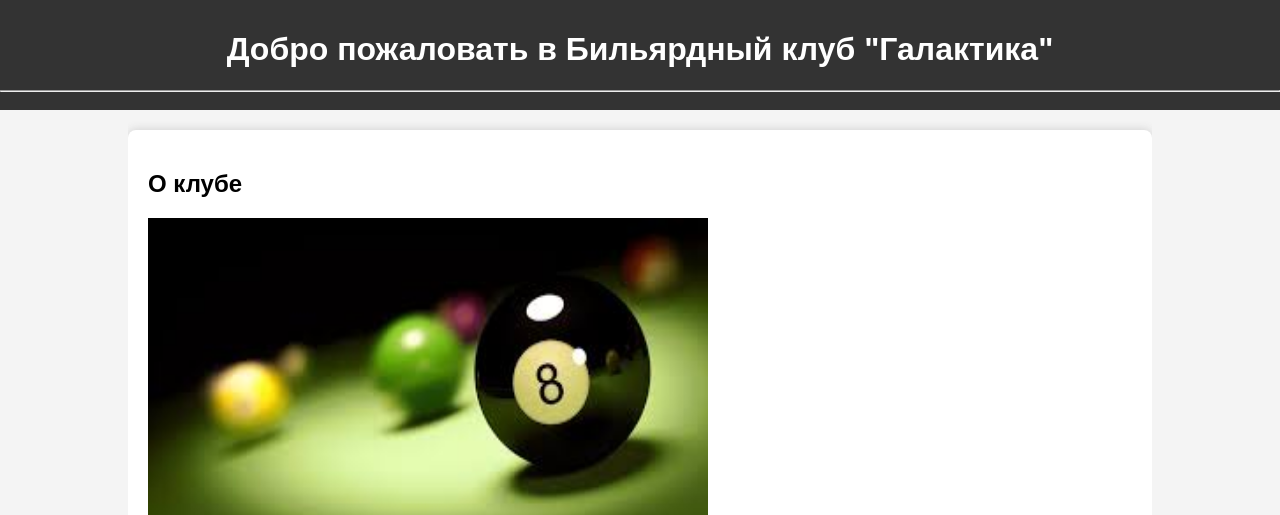
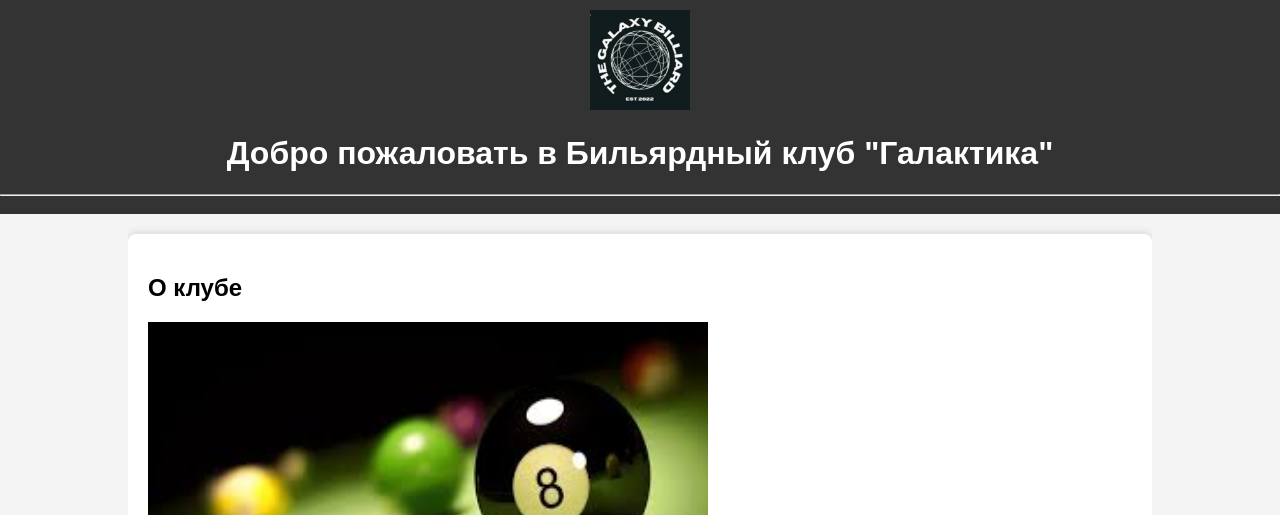
Before and after one commit to volodjangrodno/LessonPS01, a plain HTML site: page index.html in a window 1280 px wide. Shown: the top 515 px of the page. Drawn offline with Linux system fonts and the light colour scheme.

Commit message:
add logo

```diff
--- a/index.html
+++ b/index.html
@@ -39,6 +39,7 @@
 </head>
 <body>
     <header>
+        <img width="100" height="100" src="images/Logo_Galaxy.jpg" alt="Логотип Бильярдного клуба">
         <h1>Добро пожаловать в Бильярдный клуб "Галактика"</h1>
         <hr>
     </header>
```
Also changed, not shown: images/Logo_Galaxy.jpg (added).
